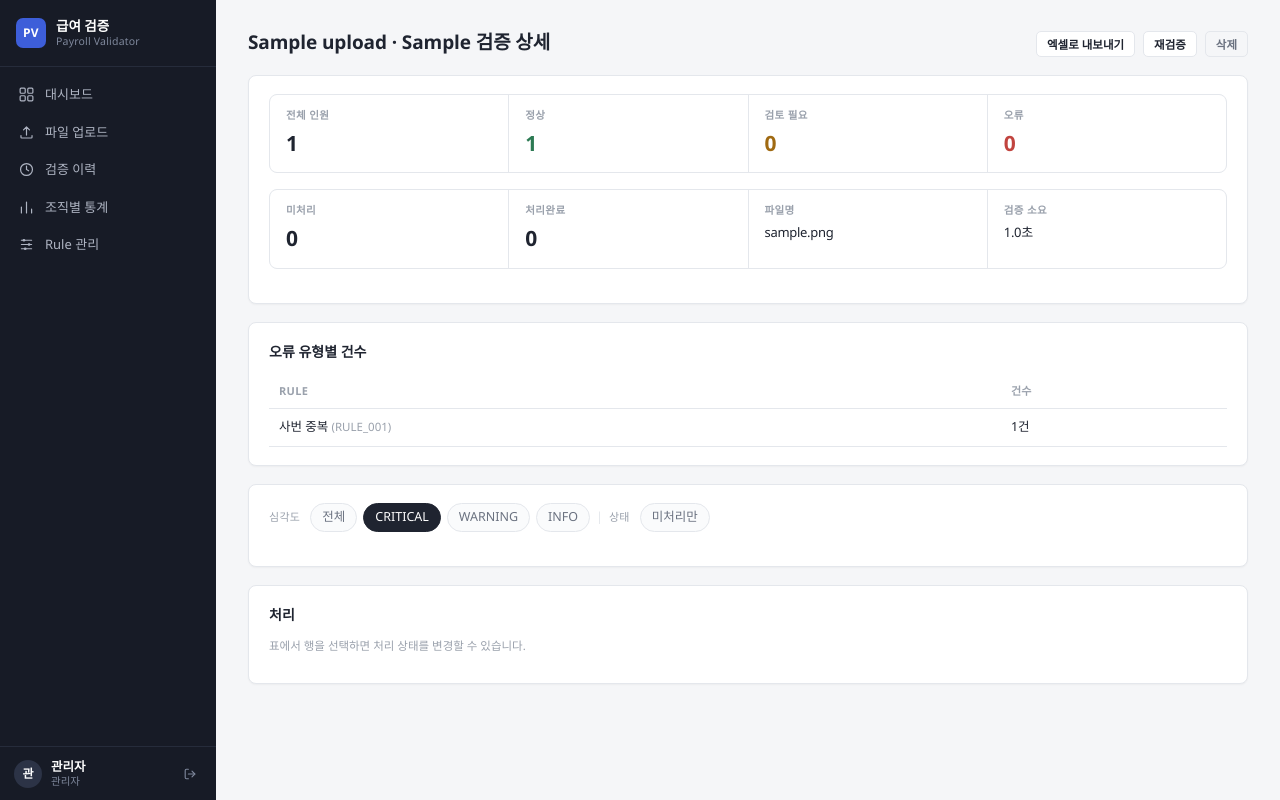
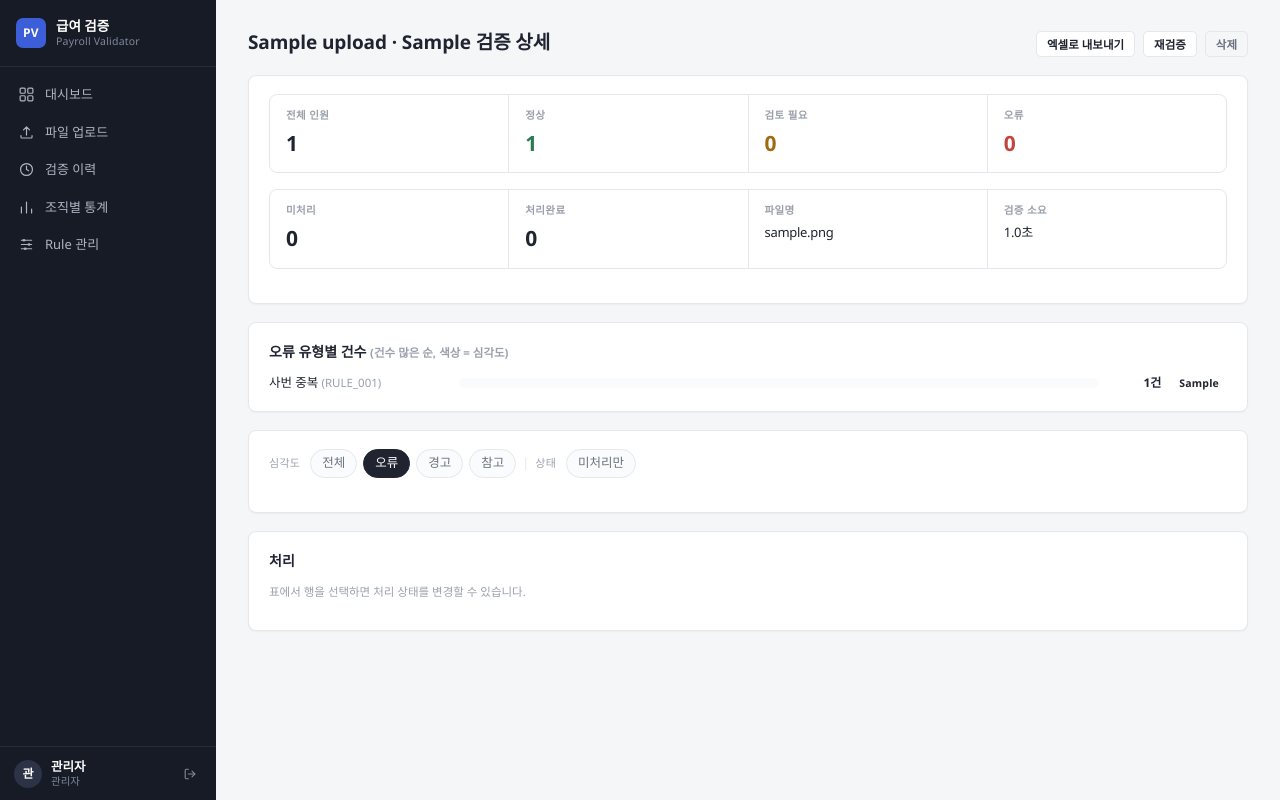
Before and after one commit to parkhanbyeol0110-del/payroll-validator, a Flask app: page /uploads/1?severity=CRITICAL in a window 1280 px wide. Run offline with Flask 3, Linux system fonts and the light colour scheme; a user stored in the database is signed in; tables that the repository leaves empty hold one stand-in row (values such as "Sample post"); some libraries are stand-ins or nearby versions.

Commit message:
대시보드 레이아웃 개선, 심각도 한글화, Rule별 오류 시각화 강화
- 고객사별 최신 현황을 고객사 선택보다 위로 옮겨 "선택과 무관하게 항상
  동일한 전체 현황"이라는 성격이 레이아웃에서도 드러나도록 재배치
- CRITICAL/WARNING/INFO를 오류/경고/참고로 전체 화면에서 한글화
  (Jinja severity_label 헬퍼 + JS PV.severityLabels로 서버/클라 양쪽 통일)
- Rule별 오류 건수를 심각도별 색상 구분 + 막대 끝 수치 라벨로 강화하고,
  검증 상세 화면의 "오류 유형별 건수"도 표 대신 비례 막대 시각화로 교체해
  어떤 Rule이 많이 발생했는지 한눈에 드러나도록 개선

Co-Authored-By: Claude Sonnet 5 <noreply@anthropic.com>

```diff
--- a/app/__init__.py
+++ b/app/__init__.py
@@ -43,6 +43,10 @@ def create_app():
     def load_user(user_id):
         return db.session.get(User, int(user_id))
 
+    SEVERITY_LABELS = {"CRITICAL": "오류", "WARNING": "경고", "INFO": "참고"}
+    app.jinja_env.globals["SEVERITY_LABELS"] = SEVERITY_LABELS
+    app.jinja_env.globals["severity_label"] = lambda code: SEVERITY_LABELS.get(code, code)
+
     from .auth import auth_bp
     from .upload import upload_bp
     from .dashboard import dashboard_bp
--- a/app/dashboard.py
+++ b/app/dashboard.py
@@ -290,8 +290,17 @@ def _upload_summary(upload):
     by_rule = {}
     for r in results:
         key = (r.rule.rule_code, r.rule.rule_name)
-        by_rule.setdefault(key, 0)
-        by_rule[key] += 1
+        entry = by_rule.setdefault(key, {"count": 0, "severity": r.severity})
+        entry["count"] += 1
+        # a rule can theoretically span severities across rows; keep the most severe seen
+        if _SEVERITY_RANK.get(r.severity, 0) > _SEVERITY_RANK.get(entry["severity"], 0):
+            entry["severity"] = r.severity
+
+    by_rule_list = sorted(
+        [{"code": code, "name": name, "count": v["count"], "severity": v["severity"]}
+         for (code, name), v in by_rule.items()],
+        key=lambda x: -x["count"],
+    )
 
     return {
         "total": total,
@@ -303,5 +312,8 @@ def _upload_summary(upload):
         "info_count": sum(1 for r in results if r.severity == "INFO"),
         "unresolved_count": sum(1 for r in results if r.status == "미처리"),
         "resolved_count": sum(1 for r in results if r.status in ("정상", "수정완료")),
-        "by_rule": sorted(by_rule.items(), key=lambda kv: -kv[1]),
+        "by_rule": by_rule_list,
     }
+
+
+_SEVERITY_RANK = {"INFO": 1, "WARNING": 2, "CRITICAL": 3}
--- a/app/static/css/style.css
+++ b/app/static/css/style.css
@@ -281,6 +281,23 @@ button:hover, .btn:hover { background: var(--accent-dark); border-color: var(--a
 }
 .grid-empty { color: var(--text-faint); font-size: 12.5px; }
 
+/* ---------- Rule bar visualization ---------- */
+
+.rule-bar-list { display: flex; flex-direction: column; gap: 8px; }
+.rule-bar-row { display: grid; grid-template-columns: 180px 1fr 52px auto; align-items: center; gap: 10px; }
+.rule-bar-label { font-size: 12.5px; overflow: hidden; text-overflow: ellipsis; white-space: nowrap; }
+.rule-bar-track { background: var(--surface-sunken); border-radius: 999px; height: 10px; overflow: hidden; }
+.rule-bar-fill { height: 100%; border-radius: 999px; min-width: 3px; }
+.rule-bar-fill.sev-critical { background: var(--critical); }
+.rule-bar-fill.sev-warning { background: var(--warning); }
+.rule-bar-fill.sev-info { background: var(--info); }
+.rule-bar-count { font-size: 12px; font-weight: 700; font-variant-numeric: tabular-nums; text-align: right; }
+
+@media (max-width: 640px) {
+  .rule-bar-row { grid-template-columns: 1fr; gap: 4px; }
+  .rule-bar-count { text-align: left; }
+}
+
 /* ---------- Badges ---------- */
 
 .badge { padding: 2px 8px; border-radius: 999px; font-size: 10.5px; font-weight: 700; letter-spacing: 0.2px; display: inline-block; }
--- a/app/static/js/app.js
+++ b/app/static/js/app.js
@@ -54,6 +54,42 @@ PV.chartPalette = {
   text: "#5b6472",
 };
 
+PV.severityLabels = { CRITICAL: "오류", WARNING: "경고", INFO: "참고" };
+PV.severityColor = function (severity) {
+  return { CRITICAL: PV.chartPalette.critical, WARNING: PV.chartPalette.warning, INFO: PV.chartPalette.info }[severity]
+    || PV.chartPalette.info;
+};
+
+// Draws the numeric value at the end of each bar in a (horizontal or vertical) bar chart.
+PV.barValueLabelPlugin = {
+  id: "pvBarValueLabel",
+  afterDatasetsDraw: function (chart) {
+    var ctx = chart.ctx;
+    var horizontal = chart.options.indexAxis === "y";
+    chart.data.datasets.forEach(function (dataset, datasetIndex) {
+      var meta = chart.getDatasetMeta(datasetIndex);
+      if (meta.hidden) return;
+      meta.data.forEach(function (bar, index) {
+        var value = dataset.data[index];
+        if (value === 0 || value === null || value === undefined) return;
+        ctx.save();
+        ctx.fillStyle = PV.chartPalette.text;
+        ctx.font = "600 11px 'Segoe UI', sans-serif";
+        if (horizontal) {
+          ctx.textAlign = "left";
+          ctx.textBaseline = "middle";
+          ctx.fillText(String(value), bar.x + 6, bar.y);
+        } else {
+          ctx.textAlign = "center";
+          ctx.textBaseline = "bottom";
+          ctx.fillText(String(value), bar.x, bar.y - 4);
+        }
+        ctx.restore();
+      });
+    });
+  },
+};
+
 Chart.defaults.font.family = "'Segoe UI', 'Malgun Gothic', -apple-system, sans-serif";
 Chart.defaults.font.size = 12;
 Chart.defaults.color = PV.chartPalette.text;
--- a/app/templates/detail.html
+++ b/app/templates/detail.html
@@ -33,15 +33,22 @@
 </div>
 
 <div class="card">
-  <h2>오류 유형별 건수</h2>
-  <table class="simple-table">
-    <thead><tr><th>Rule</th><th>건수</th></tr></thead>
-    <tbody>
-      {% for (code, name), count in summary.by_rule %}
-      <tr><td>{{ name }} <span class="hint">({{ code }})</span></td><td>{{ count }}건</td></tr>
-      {% endfor %}
-    </tbody>
-  </table>
+  <h2>오류 유형별 건수 <span class="hint">(건수 많은 순, 색상 = 심각도)</span></h2>
+  {% set max_count = summary.by_rule[0].count if summary.by_rule else 1 %}
+  <div class="rule-bar-list">
+    {% for r in summary.by_rule %}
+    <div class="rule-bar-row">
+      <div class="rule-bar-label">{{ r.name }} <span class="hint">({{ r.code }})</span></div>
+      <div class="rule-bar-track">
+        <div class="rule-bar-fill sev-{{ r.severity|lower }}" style="width: {{ (r.count / max_count * 100)|round(1) }}%"></div>
+      </div>
+      <div class="rule-bar-count">{{ r.count }}건</div>
+      <span class="badge badge-{{ r.severity|lower }}">{{ severity_label(r.severity) }}</span>
+    </div>
+    {% else %}
+    <p class="hint">검출된 이상 항목이 없습니다.</p>
+    {% endfor %}
+  </div>
 </div>
 
 <div class="card">
@@ -50,11 +57,11 @@
     <a href="{{ url_for('dashboard.upload_detail', upload_id=upload.id) }}"
        class="{{ 'active' if not severity_filter and not status_filter }}">전체</a>
     <a href="{{ url_for('dashboard.upload_detail', upload_id=upload.id, severity='CRITICAL') }}"
-       class="{{ 'active' if severity_filter == 'CRITICAL' }}">CRITICAL</a>
+       class="{{ 'active' if severity_filter == 'CRITICAL' }}">오류</a>
     <a href="{{ url_for('dashboard.upload_detail', upload_id=upload.id, severity='WARNING') }}"
-       class="{{ 'active' if severity_filter == 'WARNING' }}">WARNING</a>
+       class="{{ 'active' if severity_filter == 'WARNING' }}">경고</a>
     <a href="{{ url_for('dashboard.upload_detail', upload_id=upload.id, severity='INFO') }}"
-       class="{{ 'active' if severity_filter == 'INFO' }}">INFO</a>
+       class="{{ 'active' if severity_filter == 'INFO' }}">참고</a>
     <span class="sep">|</span>
     <span class="filter-label">상태</span>
     <a href="{{ url_for('dashboard.upload_detail', upload_id=upload.id, status='미처리') }}"
@@ -113,7 +120,7 @@
   ];
 
   function severityBadge(v) {
-    return '<span class="badge badge-' + v.toLowerCase() + '">' + v + '</span>';
+    return '<span class="badge badge-' + v.toLowerCase() + '">' + (PV.severityLabels[v] || v) + '</span>';
   }
 
   var gridApi = PV.initGrid('resultsGrid', [
@@ -122,7 +129,8 @@
     { field: 'org', headerName: '조직', maxWidth: 110 },
     { field: 'rule_name', headerName: 'Rule', maxWidth: 150 },
     { field: 'result_text', headerName: '검증 결과', flex: 1, minWidth: 220 },
-    { field: 'severity', headerName: '심각도', maxWidth: 100, cellRenderer: function (p) { return severityBadge(p.value); } },
+    { field: 'severity', headerName: '심각도', maxWidth: 100, cellRenderer: function (p) { return severityBadge(p.value); },
+      valueFormatter: function (p) { return PV.severityLabels[p.value] || p.value; } },
     { field: 'status', headerName: '처리상태', maxWidth: 100 },
   ], resultRows, {
     rowSelection: 'single',
--- a/app/templates/history.html
+++ b/app/templates/history.html
@@ -46,9 +46,9 @@
     { field: 'uploaded_at', headerName: '업로드 일시', maxWidth: 160 },
     { field: 'uploader', headerName: '업로드자', maxWidth: 100 },
     { field: 'headcount', headerName: '인원', maxWidth: 90 },
-    { field: 'critical', headerName: 'CRITICAL', maxWidth: 100 },
-    { field: 'warning', headerName: 'WARNING', maxWidth: 100 },
-    { field: 'info', headerName: 'INFO', maxWidth: 90 },
+    { field: 'critical', headerName: '오류', maxWidth: 80 },
+    { field: 'warning', headerName: '경고', maxWidth: 80 },
+    { field: 'info', headerName: '참고', maxWidth: 80 },
     { field: 'resolved', headerName: '처리완료', maxWidth: 100 },
     { field: 'unresolved', headerName: '미처리', maxWidth: 90 },
     { headerName: '', maxWidth: 90, sortable: false, filter: false,
--- a/app/templates/rules.html
+++ b/app/templates/rules.html
@@ -14,7 +14,7 @@
         <td>{{ r.rule_code }}</td>
         <td>{{ r.rule_name }}</td>
         <td>{{ r.description }}</td>
-        <td><span class="badge badge-{{ r.severity|lower }}">{{ r.severity }}</span></td>
+        <td><span class="badge badge-{{ r.severity|lower }}">{{ severity_label(r.severity) }}</span></td>
         <td>
           <form method="post" action="{{ url_for('dashboard.update_threshold', rule_id=r.id) }}" class="inline-form">
             <input type="number" step="0.01" name="threshold" value="{{ r.threshold if r.threshold is not none else '' }}" style="width:80px">
```
Also changed, not shown: app/templates/dashboard.html (+43 -19 lines), app/templates/stats_org.html (+7 -7 lines).
